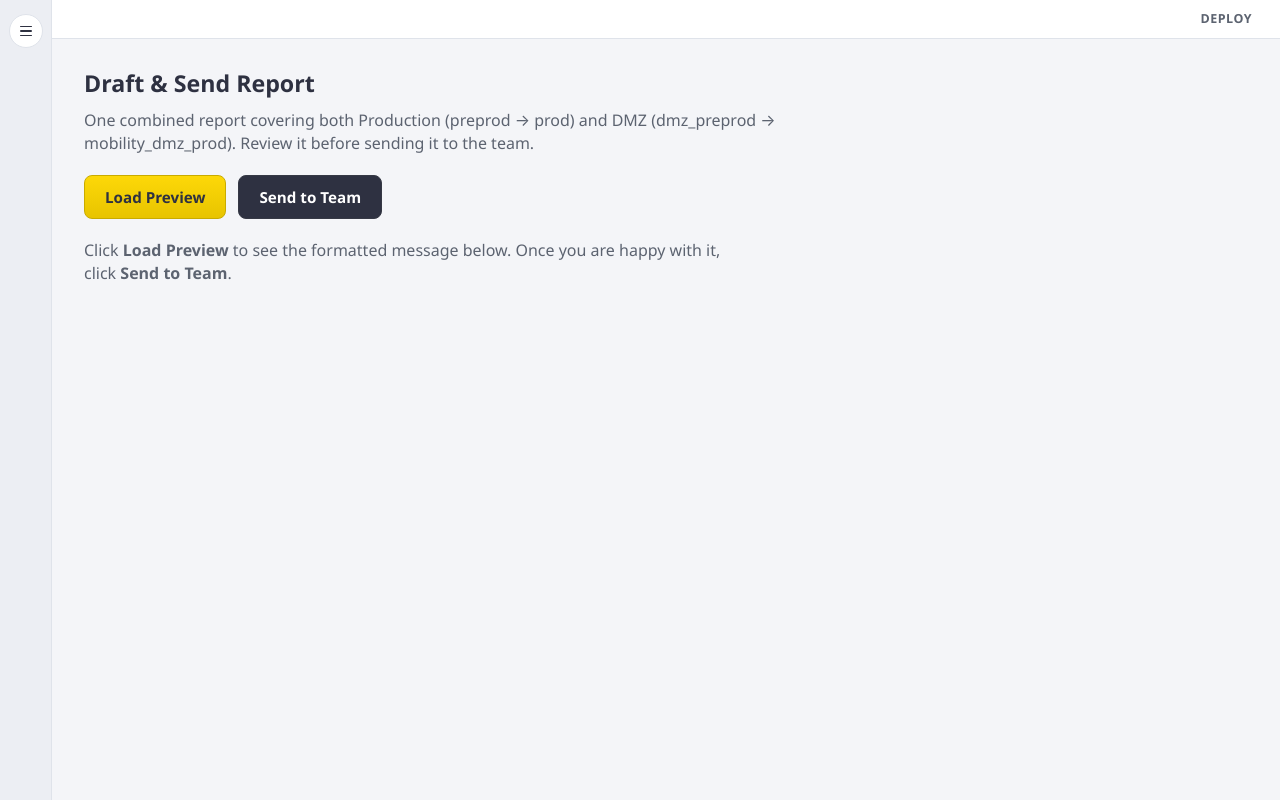
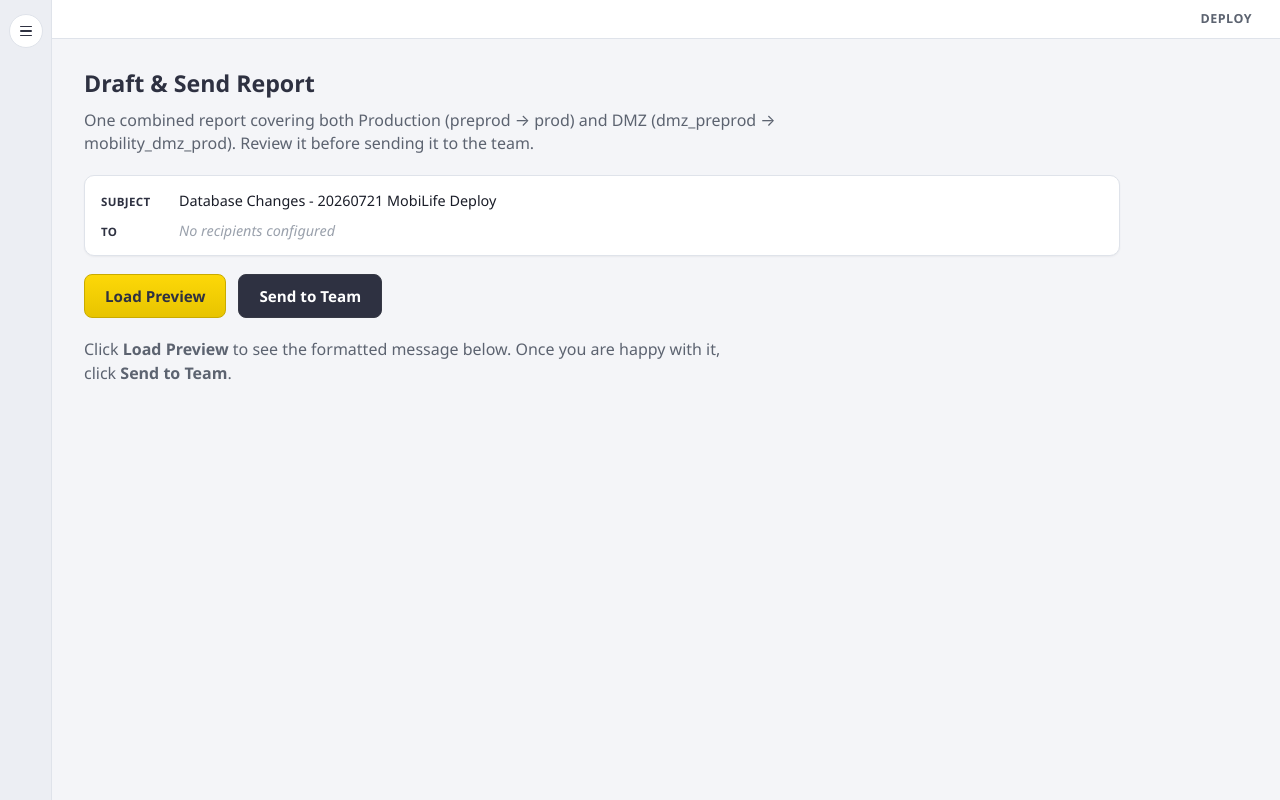
Before and after one commit to neomwambi/Deploy-Preps, a Flask app: page /mail in a window 1280 px wide. Run offline with Flask 3, Linux system fonts and the light colour scheme; the visitor is signed in with stand-in values (Sample User, id 1).

Commit message:
Show email subject and recipients on Communication page
Co-authored-by: Cursor <cursoragent@cursor.com>

```diff
--- a/app.py
+++ b/app.py
@@ -57,8 +57,9 @@ from database import (  # Functions that talk to the MySQL databases.
     lookup_signup_candidate,# Check whether an email is pre-approved to register.
     username_exists,        # Check whether a username is already taken.
 )
-from email_service import change_script_filename, send_report_email
+from email_service import change_script_filename, email_delivery_summary, send_report_email
 #   change_script_filename -> the name to use for the attached SQL script (.txt) file.
+#   email_delivery_summary -> subject + recipients the report would be sent to (shown on the page).
 #   send_report_email      -> actually send the report email via SMTP.
 from html_report import render_combined_report_email_html, render_report_html
 #   render_report_html               -> build the on-screen comparison tables.
@@ -129,6 +130,8 @@ def _inject_current_user():
             "access": session.get("access"),
         } if _is_logged_in() else None,
         "last_updated": project_last_updated(),  # Timestamp shown in the home-page footer.
+        # Subject + recipients the report email would use (shown on the Communication page).
+        "email_summary": email_delivery_summary(),
     }
 
 
--- a/email_service.py
+++ b/email_service.py
@@ -32,6 +32,21 @@ def default_mobilife_deploy_subject() -> str:
 def change_script_filename() -> str:
     d = deploy_scheduled_tuesday()
     return f"Database_Changes_{d.strftime('%Y%m%d')}_MobiLife.txt"
+
+
+def _split_addresses(raw: str) -> list[str]:
+    # Turn a comma-separated address string into a clean list (blanks removed).
+    return [addr.strip() for addr in (raw or "").split(",") if addr.strip()]
+
+
+def email_delivery_summary() -> dict:
+    """Subject, sender, and recipients the report email would use (for on-page display)."""
+    return {
+        "subject": default_mobilife_deploy_subject(),
+        "from": (os.environ.get("EMAIL_FROM") or "").strip(),
+        "to": _split_addresses(os.environ.get("EMAIL_TO", "")),
+        "cc": _split_addresses(os.environ.get("EMAIL_CC", "")),
+    }
 
 
 def send_report_email(
--- a/static/styles.css
+++ b/static/styles.css
@@ -697,6 +697,60 @@ body {
   border-radius: 4px;
 }
 
+.email-meta-card {
+  margin: 4px 0 18px;
+  padding: 14px 16px;
+  background: var(--ml-white);
+  border: 1px solid var(--ml-sidebar-border);
+  border-radius: var(--ml-radius);
+  box-shadow: var(--ml-shadow);
+}
+
+.email-meta-row {
+  display: flex;
+  gap: 12px;
+  margin: 0 0 8px;
+  font-size: 0.9rem;
+  line-height: 1.5;
+}
+
+.email-meta-row:last-child {
+  margin-bottom: 0;
+}
+
+.email-meta-label {
+  flex: 0 0 66px;
+  font-weight: 700;
+  color: var(--ml-navy);
+  text-transform: uppercase;
+  letter-spacing: 0.03em;
+  font-size: 0.72rem;
+  padding-top: 3px;
+}
+
+.email-meta-value {
+  flex: 1 1 auto;
+  display: flex;
+  flex-wrap: wrap;
+  gap: 6px;
+  align-items: center;
+  color: var(--ml-text);
+  word-break: break-word;
+}
+
+.email-chip {
+  display: inline-block;
+  padding: 2px 10px;
+  background: #eef0f4;
+  border: 1px solid var(--ml-sidebar-border);
+  border-radius: 999px;
+  font-size: 0.82rem;
+}
+
+.email-meta-empty {
+  color: #9aa1ac;
+}
+
 .email-preview-panel {
   margin-top: 8px;
   padding-top: 16px;
--- a/templates/dashboard.html
+++ b/templates/dashboard.html
@@ -168,6 +168,38 @@
           <h1 class="panel-header-title">Draft &amp; Send Report</h1>
           <p class="panel-header-desc">One combined report covering both Production (preprod &rarr; prod) and DMZ (dmz_preprod &rarr; mobility_dmz_prod). Review it before sending it to the team.</p>
         </header>
+        {% if email_summary %}
+          <section class="email-meta-card" aria-label="Email delivery details">
+            <p class="email-meta-row">
+              <span class="email-meta-label">Subject</span>
+              <span class="email-meta-value">{{ email_summary.subject }}</span>
+            </p>
+            <p class="email-meta-row">
+              <span class="email-meta-label">To</span>
+              <span class="email-meta-value">
+                {% if email_summary.to %}
+                  {% for addr in email_summary.to %}<span class="email-chip">{{ addr }}</span>{% endfor %}
+                {% else %}
+                  <em class="email-meta-empty">No recipients configured</em>
+                {% endif %}
+              </span>
+            </p>
+            {% if email_summary.cc %}
+            <p class="email-meta-row">
+              <span class="email-meta-label">Cc</span>
+              <span class="email-meta-value">
+                {% for addr in email_summary.cc %}<span class="email-chip">{{ addr }}</span>{% endfor %}
+              </span>
+            </p>
+            {% endif %}
+            {% if email_summary.from %}
+            <p class="email-meta-row">
+              <span class="email-meta-label">From</span>
+              <span class="email-meta-value">{{ email_summary.from }}</span>
+            </p>
+            {% endif %}
+          </section>
+        {% endif %}
         <div class="panel-actions panel-actions-split">
           <form method="post" action="{{ url_for('mail_page') }}">
             <input type="hidden" name="action" value="preview" />
```
